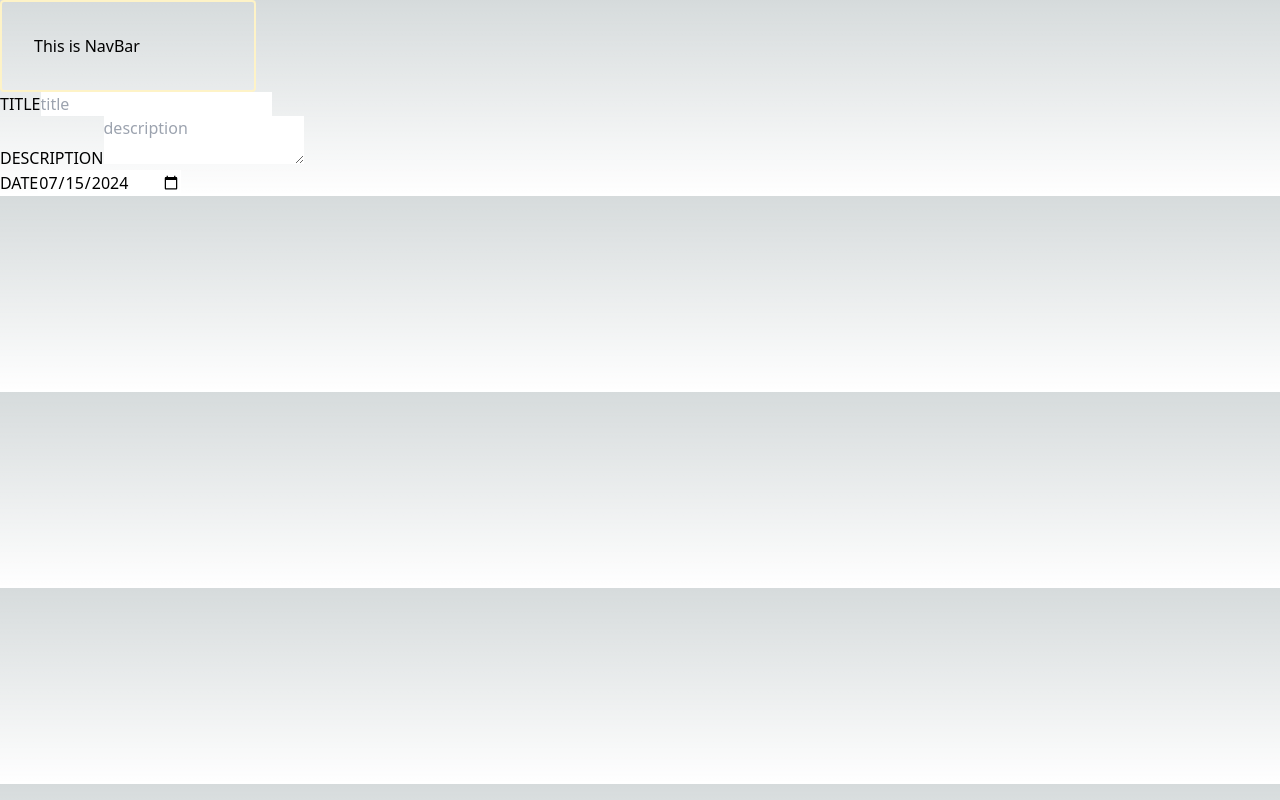
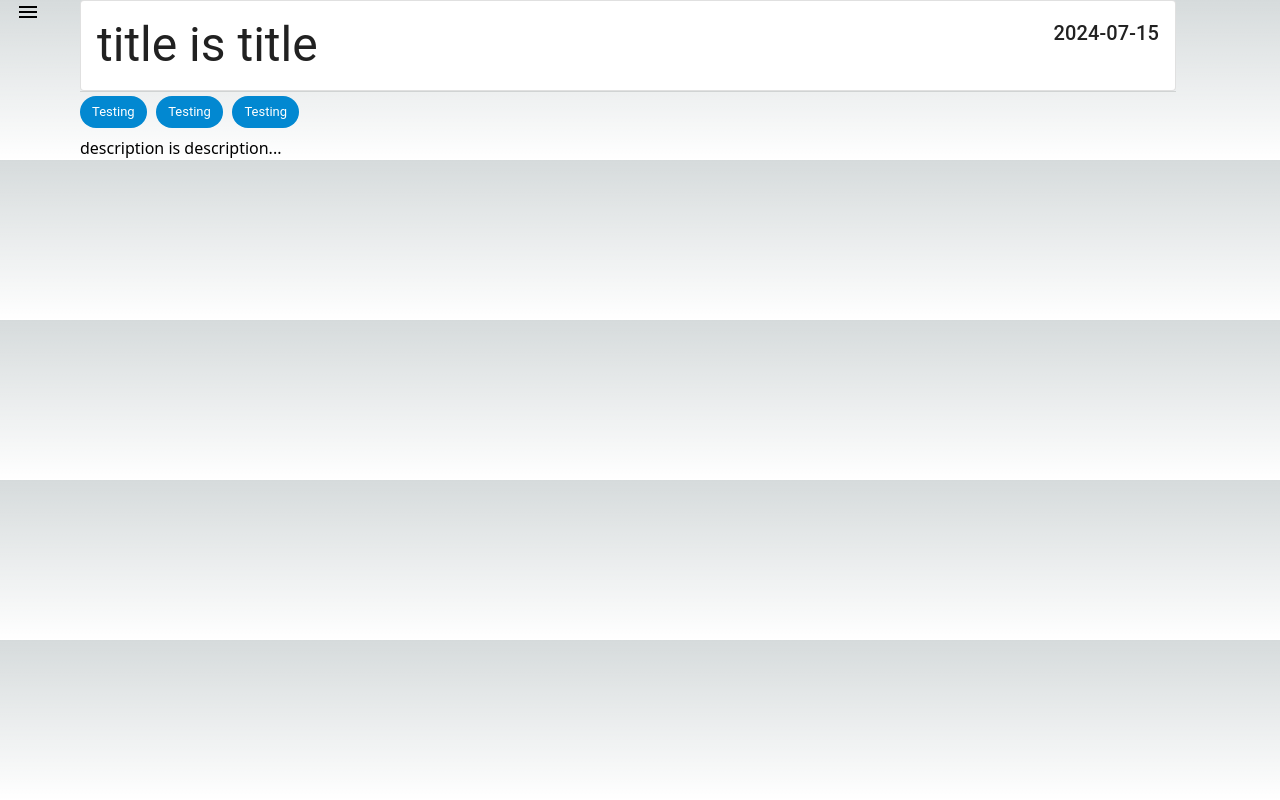
Before and after one commit to SangHwi-Back/backlog_web, a Next.js app: page /detail/1 in a window 1280 px wide. Built offline with nearby package versions, Linux system fonts and the light colour scheme.

Commit message:
Add Detail some styling

```diff
--- a/app/detail/[id]/page.tsx
+++ b/app/detail/[id]/page.tsx
@@ -1,5 +1,6 @@
 import {type BlogRowData} from '../../lib/dto'
 import {Row} from "../../lib/data";
+import {Box, Card, Chip, Divider, Stack, Typography} from "@mui/material";
 
 export default async function Page({params}: {params: {id: string}}) {
     const id = params.id;
@@ -8,18 +9,21 @@ export default async function Page({params}: {params: {id: string}}) {
 
     return (
         <div>
-            <p>
-                <label htmlFor="title">TITLE</label>
-                <input type="text" id={title} name={title} placeholder={'title'}/>
-            </p>
-            <p>
-                <label htmlFor="description">DESCRIPTION</label>
-                <textarea id={'description'} name={description} placeholder={'description'}/>
-            </p>
-            <p>
-                <label htmlFor="date">DATE</label>
-                <input type="date" id={'date'} name={'date'} placeholder={'date'} value={date}/>
-            </p>
+            <Card variant={'outlined'} sx={{flexGrow: 'inherit'}}>
+                    <Stack direction={'row'} sx={{justifyContent: 'space-between', px:2, pt:2}}>
+                        <Typography gutterBottom={true} variant={'h3'} component={'div'}>{title}</Typography>
+                        <Typography gutterBottom={true} variant={'h6'} component={'div'}>{date}</Typography>
+                    </Stack>
+            </Card>
+            <Divider/>
+            <Box sx={{mt: 0.5, mb: 1, overflowX: 'auto'}}>
+                <Stack direction={'row'} spacing={1.2}>
+                    {[1,2,3].map((item) => (
+                        <Chip key={item} color={'info'} label={'Testing'}/>
+                    ))}
+                </Stack>
+            </Box>
+            {description}
         </div>
     )
 }
--- a/app/detail/layout.tsx
+++ b/app/detail/layout.tsx
@@ -1,15 +1,16 @@
 import {ReactNode} from "react";
+import MenuIcon from "@mui/icons-material/Menu";
+import {Container, Stack} from "@mui/material";
 
 export default function Layout({children}: {children: ReactNode}) {
     return (
         <>
-            <div className={'w-1/5 h-full rounded border-2 border-amber-100 p-8 flow'}>
-                <p>This is NavBar</p>
-            </div>
-            <div>
+            <Stack direction={'row'} spacing={2} sx={{pl: 2, flexGrow: 'inherit'}} maxWidth={'lg'}>
+            <MenuIcon/>
+            <Container maxWidth={false}>
                 {children}
-            </div>
+            </Container>
+            </Stack>
         </>
-
     )
 }
```
